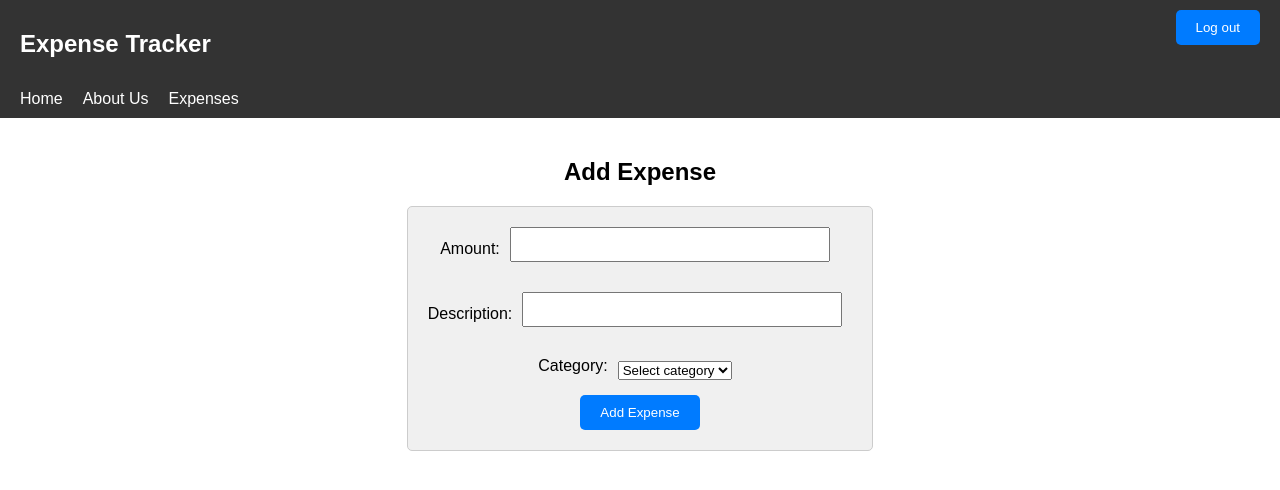
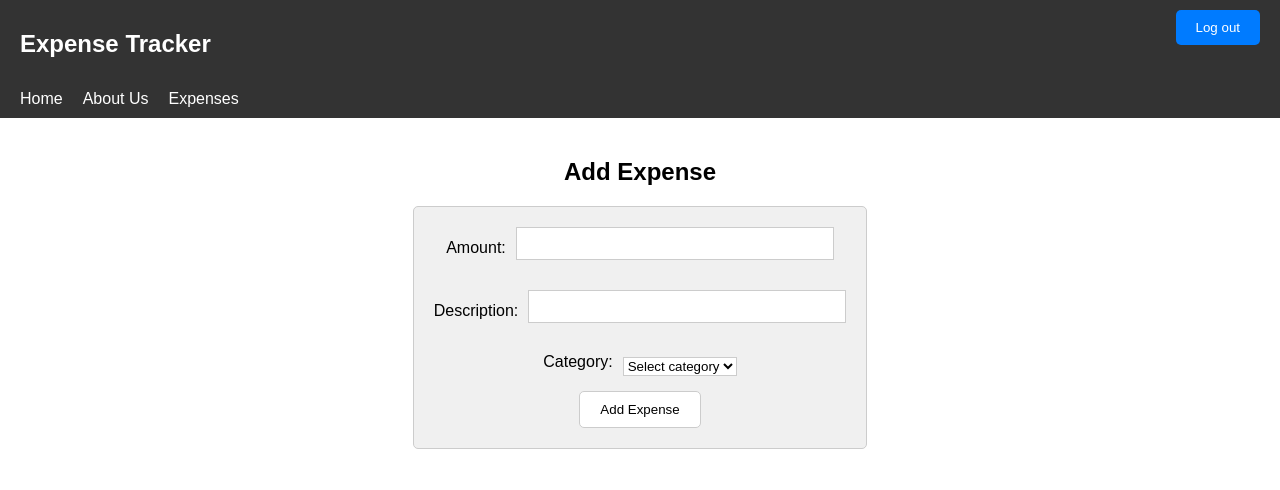
Before and after one commit to shivam2399/exp-tracker, a React (Create React App) app: page /expenses in a window 1280 px wide. Shown: the top 490 px of the page. Built offline with nearby package versions, Linux system fonts and the light colour scheme.

Commit message:
Imlement dark mode and download expenses

```diff
--- /dev/null
+++ b/src/Components/Expenses.css
@@ -0,0 +1,112 @@
+/* General Styles */
+.navbar {
+  background-color: #333;
+  color: #fff;
+  padding: 10px 20px;
+  display: flex;
+  justify-content: space-between;
+}
+
+.navbar h1 {
+  height: 40px;
+  margin-right: 20px;
+}
+
+.navbar a {
+  color: #fff;
+  text-decoration: none;
+  margin-right: 20px;
+}
+
+.button {
+  margin-right: 10px;
+}
+
+.container {
+  margin: 20px;
+  display: flex;
+  flex-direction: column;
+  align-items: center;
+}
+
+.form {
+  display: flex;
+  flex-direction: column;
+  align-items: center;
+}
+
+.form-group {
+  margin-bottom: 10px;
+  display: flex;
+  align-items: center;
+}
+
+.form-group label {
+  margin-right: 10px;
+}
+
+.expense-list {
+  list-style-type: none;
+  padding: 0;
+}
+
+.expense-item {
+  margin-bottom: 15px;
+  padding: 20px;
+  border: 1px solid #e0e0e0;
+  border-radius: 8px;
+  box-shadow: 0 2px 4px rgba(0, 0, 0, 0.1);
+}
+
+/* Dark Theme Styles */
+.dark-theme {
+  background-color: #333;
+  color: #fff;
+}
+
+.dark-theme input,
+.dark-theme select,
+.dark-theme button {
+  background-color: #444;
+  color: #fff;
+  border: 1px solid #555;
+}
+
+.dark-theme .expense-item {
+  background-color: #444;
+  color: #fff;
+  border: 1px solid #555;
+}
+
+/* Light Theme Styles */
+.light-theme {
+  background-color: #fff;
+  color: #000;
+}
+
+.light-theme input,
+.light-theme select,
+.light-theme button {
+  background-color: #fff;
+  color: #000;
+  border: 1px solid #ccc;
+}
+
+.light-theme .expense-item {
+  background-color: #fff;
+  color: #000;
+  border: 1px solid #e0e0e0;
+}
+
+/* Premium Button */
+.premium-button {
+  padding: 10px 20px;
+  background-color: gold;
+  border: none;
+  border-radius: 5px;
+  cursor: pointer;
+}
+
+.premium-button:hover {
+  background-color: darkgoldenrod;
+}
--- a/src/Components/Expenses.js
+++ b/src/Components/Expenses.js
@@ -1,7 +1,10 @@
 import React ,{ useState, useEffect, useMemo } from 'react'
 import { Link, useNavigate } from 'react-router-dom';
 import { useDispatch, useSelector } from 'react-redux';
-import { authActions } from '../Store/auth';
+import { authActions } from '../Store/auth'
+import { themeActions } from '../Store/theme';
+import './Expenses.css';
+
 
 
 const Expenses = () => {
@@ -16,6 +19,7 @@ const Expenses = () => {
   const [isEditing, setIsEditing] = useState(false);
   const [currentExpenseId, setCurrentExpenseId] = useState(null);
   const userId = useSelector(state => state.auth.email)?.replace(/[.@]/g, '');
+  const isDarkTheme = useSelector(state => state.theme.isDarkTheme)
 
 
   const handleChange = (e) => {
@@ -127,7 +131,7 @@ const fetchExpenses = async () => {
     if (userId) {
       fetchExpenses();
     }
-  }, [userId]);
+  }, []);
 
 
   const handleLogout = () => {
@@ -141,36 +145,66 @@ const fetchExpenses = async () => {
 
   const handleActivatePremium = () => {
     alert('Premium Activated!');
+    dispatch(themeActions.setDarkTheme())
   };
+
+  const toggleTheme = () => {
+    dispatch(themeActions.toggleTheme())
+  }
+
+  const exportToCSV = () => {
+    const csvRows = [
+      ['Amount', 'Description', 'Category'],
+      ...expenses.map(expense => [expense.amount, expense.description, expense.category])
+    ];
+
+    const csvContent = csvRows.map(e => e.join(',')).join('\n');
+    const blob = new Blob([csvContent], { type: 'text/csv;charset=utf-8;' });
+    const link = document.createElement('a');
+    const url = URL.createObjectURL(blob);
+
+    link.href = url;
+    link.setAttribute('download', 'expenses.csv');
+    link.style.visibility = 'hidden';
+    document.body.appendChild(link);
+    link.click();
+    document.body.removeChild(link);
+  };
+
 
 
   return (
     <>
-      <nav style={{ backgroundColor: '#333', color: '#fff', padding: '10px 20px', display: 'flex', justifyContent: 'space-between' }}>
+      <nav className="navbar">
         <div>
-          <h1 style={{ height: '40px', marginRight: '20px' }}>Expense Tracker</h1>
-          <Link to="/" style={{ color: '#fff', textDecoration: 'none', marginRight: '20px' }}>Home</Link>
-          <Link to="/" style={{ color: '#fff', textDecoration: 'none', marginRight: '20px' }}>About Us</Link>
-          <Link to="/expenses" style={{ color: '#fff', textDecoration: 'none', marginRight: '20px' }}>Expenses</Link>
+          <h1>Expense Tracker</h1>
+          <Link to="/">Home</Link>
+          <Link to="/">About Us</Link>
+          <Link to="/expenses">Expenses</Link>
         </div>
         <div>
+        {totalAmount >= 10000 && (
+            <button className="button" onClick={toggleTheme}>
+              {isDarkTheme ? 'Light Mode' : 'Dark Mode'}
+            </button>
+          )}
           <button onClick={handleLogout}>Log out</button>
         </div>
       </nav>
-      <div style={{ margin: '20px', display: 'flex', flexDirection: 'column', alignItems: 'center' }}>
+      <div className={`container ${isDarkTheme ? 'dark-theme' : 'light-theme'}`}>
         <h2>{isEditing ? 'Edit Expense' : 'Add Expense'}</h2>
-        <form onSubmit={handleSubmit} style={{ display: 'flex', flexDirection: 'column', alignItems: 'center' }}>
-          <div style={{ marginBottom: '10px', display: 'flex', alignItems: 'center' }}>
-            <label htmlFor="amount" style={{ marginRight: '10px' }}>Amount:</label>
-            <input type="text" id="amount" name="amount" value={expenseData.amount} onChange={handleChange} style={{ marginRight: '10px' }} />
+        <form onSubmit={handleSubmit} className="form">
+          <div className="form-group">
+            <label htmlFor="amount">Amount:</label>
+            <input type="text" id="amount" name="amount" value={expenseData.amount} onChange={handleChange} />
           </div>
-          <div style={{ marginBottom: '10px', display: 'flex', alignItems: 'center' }}>
-            <label htmlFor="description" style={{ marginRight: '10px' }}>Description:</label>
-            <input type="text" id="description" name="description" value={expenseData.description} onChange={handleChange} style={{ marginRight: '10px' }} />
+          <div className="form-group">
+            <label htmlFor="description">Description:</label>
+            <input type="text" id="description" name="description" value={expenseData.description} onChange={handleChange} />
           </div>
-          <div style={{ marginBottom: '10px', display: 'flex', alignItems: 'center' }}>
-            <label htmlFor="category" style={{ marginRight: '10px' }}>Category:</label>
-            <select id="category" name="category" value={expenseData.category} onChange={handleChange} style={{ marginRight: '10px' }}>
+          <div className="form-group">
+            <label htmlFor="category">Category:</label>
+            <select id="category" name="category" value={expenseData.category} onChange={handleChange}>
               <option value="">Select category</option>
               <option value="Food">Food</option>
               <option value="Transportation">Transportation</option>
@@ -181,21 +215,26 @@ const fetchExpenses = async () => {
           <button type="submit">{isEditing ? 'Update Expense' : 'Add Expense'}</button>
         </form>
       </div>
-      <div style={{ marginTop: '20px', display: 'flex', flexDirection: 'column', alignItems: 'center' }}>
+      <div className="container">
         {totalAmount >= 10000 && (
-          <button onClick={handleActivatePremium} style={{ padding: '10px 20px', backgroundColor: 'gold', border: 'none', borderRadius: '5px', cursor: 'pointer' }}>
+          <button onClick={handleActivatePremium} className="premium-button">
             Activate Premium
+          </button>
+        )}
+        {totalAmount >= 10000 && (
+          <button onClick={exportToCSV} className="button">
+          Download Expenses as CSV
           </button>
         )}
       </div>
       <div>
-        <ul style={{ listStyleType: 'none', padding: 0 }}>
+        <ul className="expense-list">
           {expenses.map((expense) => (
-            <li key={expense.id} style={{ marginBottom: '15px', padding: '20px', border: '1px solid #e0e0e0', borderRadius: '8px', boxShadow: '0 2px 4px rgba(0, 0, 0, 0.1)' }}>
-              <div style={{ marginBottom: '10px' }}>
+            <li key={expense.id} className={`expense-item ${isDarkTheme ? 'dark-theme' : 'light-theme'}`}>
+              <div>
                 <strong>Amount:</strong> {expense.amount}
               </div>
-              <div style={{ marginBottom: '10px' }}>
+              <div>
                 <strong>Description:</strong> {expense.description}
               </div>
               <div>
--- a/src/Store/index.js
+++ b/src/Store/index.js
@@ -1,11 +1,13 @@
 import { configureStore } from '@reduxjs/toolkit';
 import authReducer from './auth';
 import expenseReducer from './expense';
+import themeReducer from './theme';
 
 const store = configureStore({
   reducer: {
     auth: authReducer,
     expenses: expenseReducer,
+    theme: themeReducer
   },
 });
 
--- /dev/null
+++ b/src/Store/theme.js
@@ -0,0 +1,22 @@
+import { createSlice } from '@reduxjs/toolkit';
+
+const themeSlice = createSlice({
+  name: 'theme',
+  initialState: {
+    isDarkTheme: false,
+  },
+  reducers: {
+    toggleTheme(state) {
+      state.isDarkTheme = !state.isDarkTheme;
+    },
+    setDarkTheme(state) {
+      state.isDarkTheme = true;
+    },
+    setLightTheme(state) {
+      state.isDarkTheme = false;
+    }
+  }
+});
+
+export const themeActions = themeSlice.actions;
+export default themeSlice.reducer;
```
